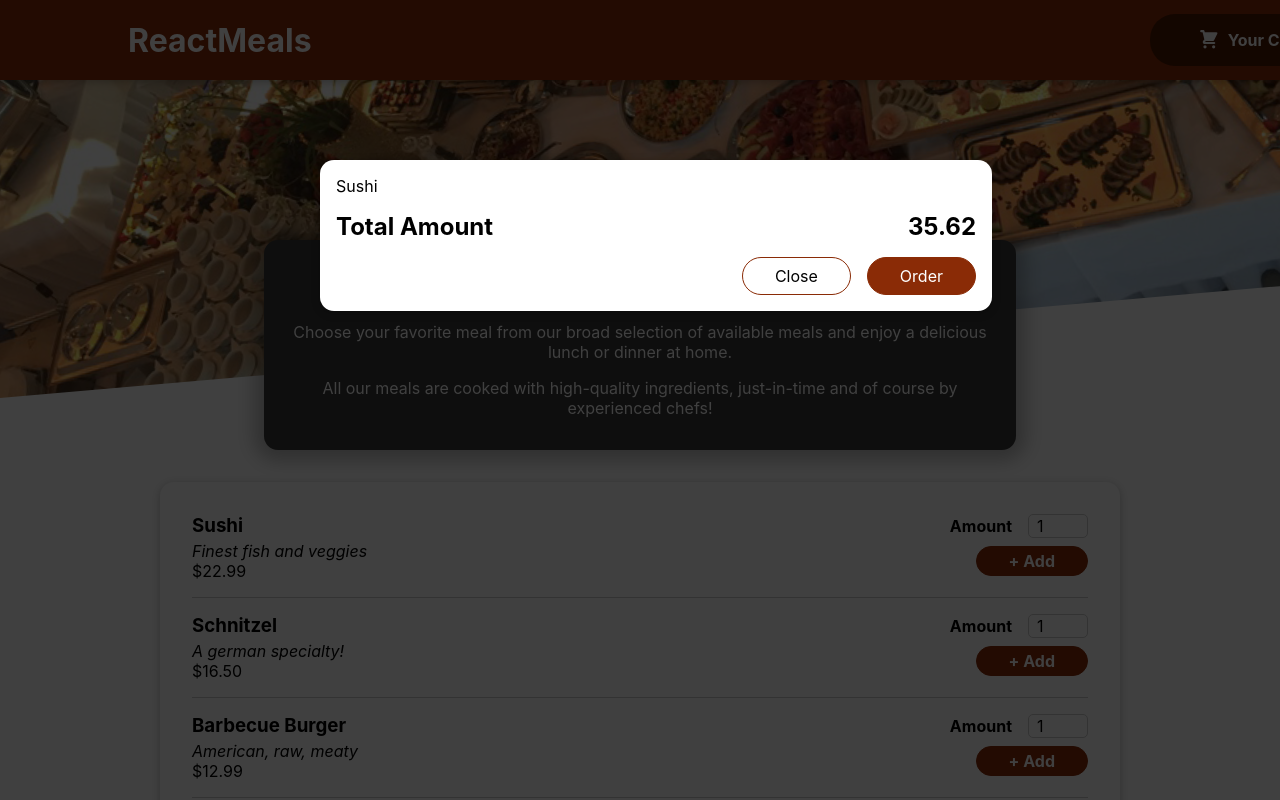
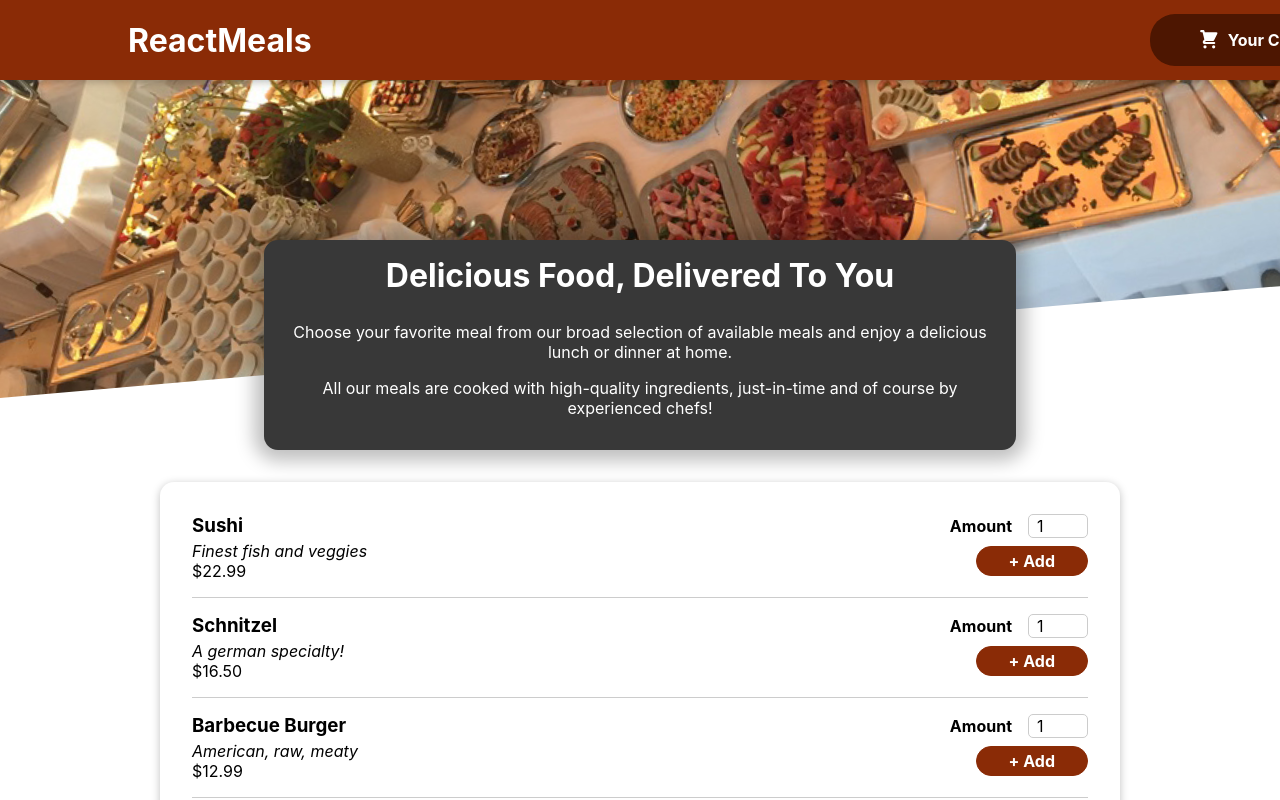
Before and after one commit to chrissayon/react-food-order-web, a React (Create React App) app: page / in a window 1280 px wide. Shown: the top 800 px of the page. Built offline with nearby package versions, Linux system fonts and the light colour scheme.

Commit message:
master: add cart state

```diff
--- a/src/App.js
+++ b/src/App.js
@@ -1,12 +1,24 @@
+import { useState } from "react";
+
 import Header from "./components/Layout/Header";
 import Meals from "./components/Meals/Meals";
 import Cart from "./components/Cart/Cart";
 
 function App() {
+  const [cartIsShown, setCartIsShown] = useState(false)
+
+  const showCartHandler = () => {
+    setCartIsShown(true)
+  }
+
+  const hideCartHandler = () => {
+    setCartIsShown(false)
+  }
+
   return (
     <>
-      <Cart />
-      <Header />
+      {cartIsShown && <Cart onClose={hideCartHandler} />}
+      <Header onShowCart={showCartHandler} />
         <main>
           <Meals />
         </main>
--- a/src/components/Cart/Cart.jsx
+++ b/src/components/Cart/Cart.jsx
@@ -1,20 +1,20 @@
 import Modal from '../UI/Modal';
 import classes from './Cart.module.css'
 
-const Cart = () => {
+const Cart = (props) => {
     const cartItems = <ul className={classes['cart-items']}>{
         [{id: 'c1', name: 'Sushi', amount: 2, price: 12.99}].map((item) => <li>{item.name}</li>)}
     </ul>;
 
     return (
-        <Modal>
+        <Modal onClose={props.onClose}>
             {cartItems}
             <div className={classes.total}>
                 <span>Total Amount</span>
                 <span>35.62</span>
             </div>
             <div className={classes.actions}>
-                <button className={classes['button-alt']}>Close</button>
+                <button className={classes['button-alt']} onClick={props.onClose}>Close</button>
                 <button className={classes.button}>Order</button>
             </div>
         </Modal>
--- a/src/components/Layout/Header.jsx
+++ b/src/components/Layout/Header.jsx
@@ -8,7 +8,7 @@
         <>
             <header className={classes.header}>
                 <h1>ReactMeals</h1>
-                <HeaderCartButton />
+                <HeaderCartButton onClick={props.onShowCart} />
             </header>
             <div className={classes['main-image']}>
                 <img src={mealsImage} alt="A table full of delicious food!" />
--- a/src/components/Layout/HeaderCartButton.jsx
+++ b/src/components/Layout/HeaderCartButton.jsx
@@ -1,9 +1,9 @@
 import CartIcon from "../Cart/CartIcon"
 import classes from "./HeaderCartButton.module.css"
 
-const HeaderCartButton = () => {
+const HeaderCartButton = (props) => {
     return (
-        <button className={classes.button}>
+        <button className={classes.button} onClick={props.onClick}>
             <span className={classes.icon}>
                 <CartIcon />
             </span>
--- a/src/components/UI/Modal.js
+++ b/src/components/UI/Modal.js
@@ -2,7 +2,7 @@
 import ReactDOM from 'react-dom'
 
 const Backdrop = props => {
-    return <div className={classes.backdrop} />
+    return <div className={classes.backdrop} onClick={props.onClose} />
 }
 
 const ModalOverlay = props => {
@@ -16,7 +16,7 @@
 const Modal = (props) => {
     return (
         <>
-            {ReactDOM.createPortal(<Backdrop />, portalElement)}
+            {ReactDOM.createPortal(<Backdrop onClose={props.onClose} />, portalElement)}
             {ReactDOM.createPortal(
                 <ModalOverlay>{props.children}</ModalOverlay>,
                 portalElement
```
